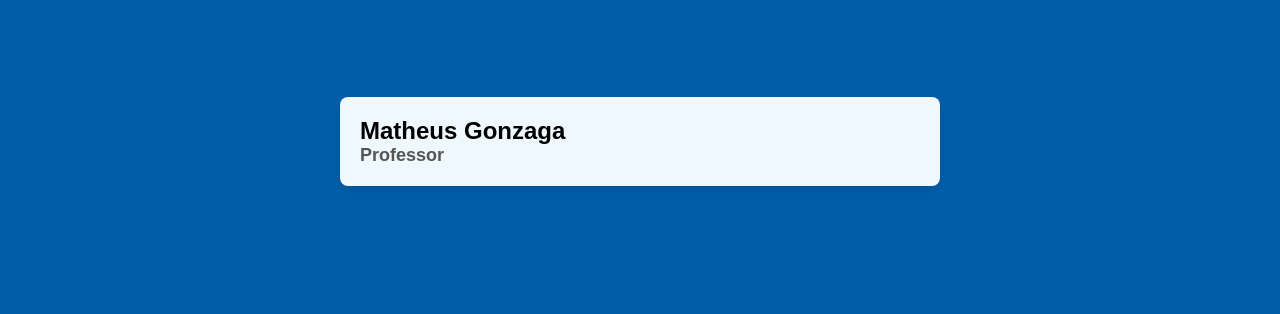
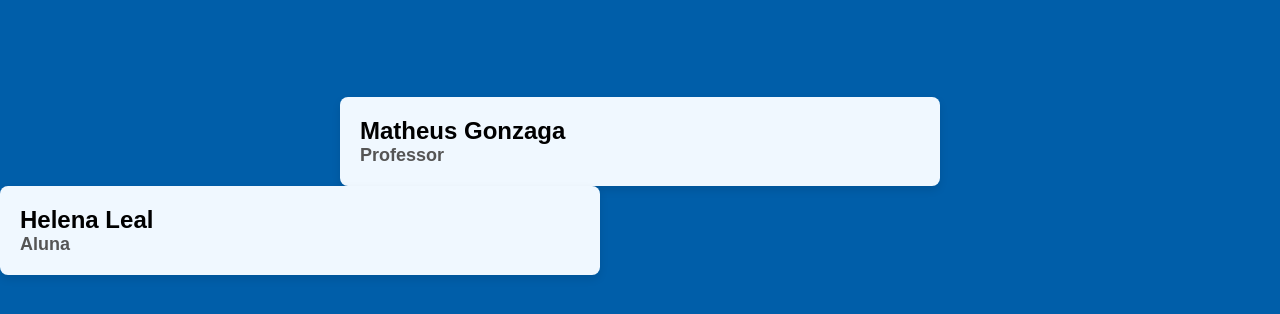
Before and after one commit to matheusg33/senai, a plain HTML site: page index.html in a window 1280 px wide. Shown: the part 354-668 px from the top of the page. Drawn offline with Linux system fonts and the light colour scheme.

Commit message:
add Helena

```diff
--- a/index.html
+++ b/index.html
@@ -29,5 +29,12 @@
             </article>
         </section>
     </div>
+
+	<section class="alunos">
+            <article class="nomes">
+                <h2>Helena Leal</h2>
+                <h3>Aluna</h3>
+            </article>
+        </section>
 </body>
 </html>
```
